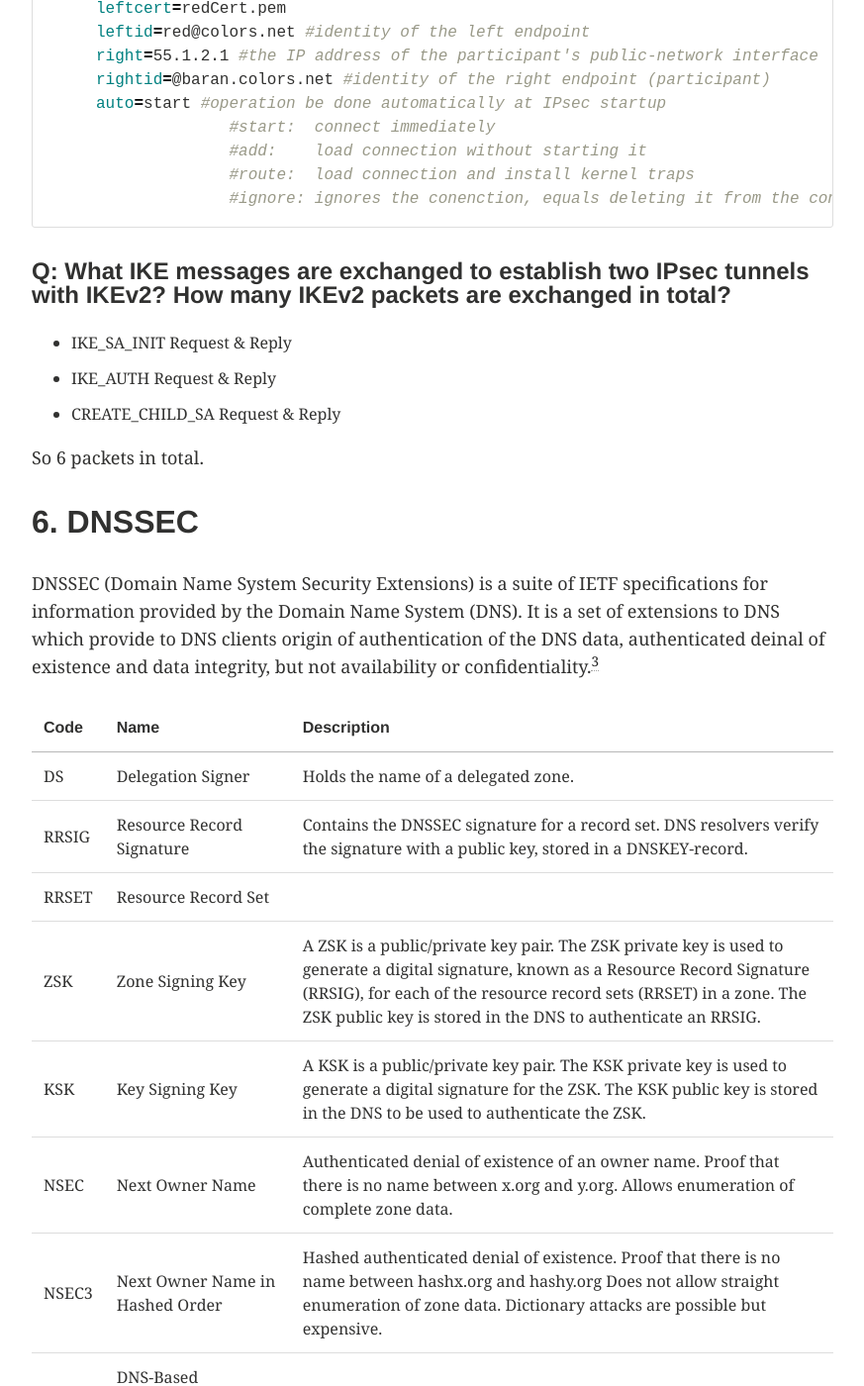
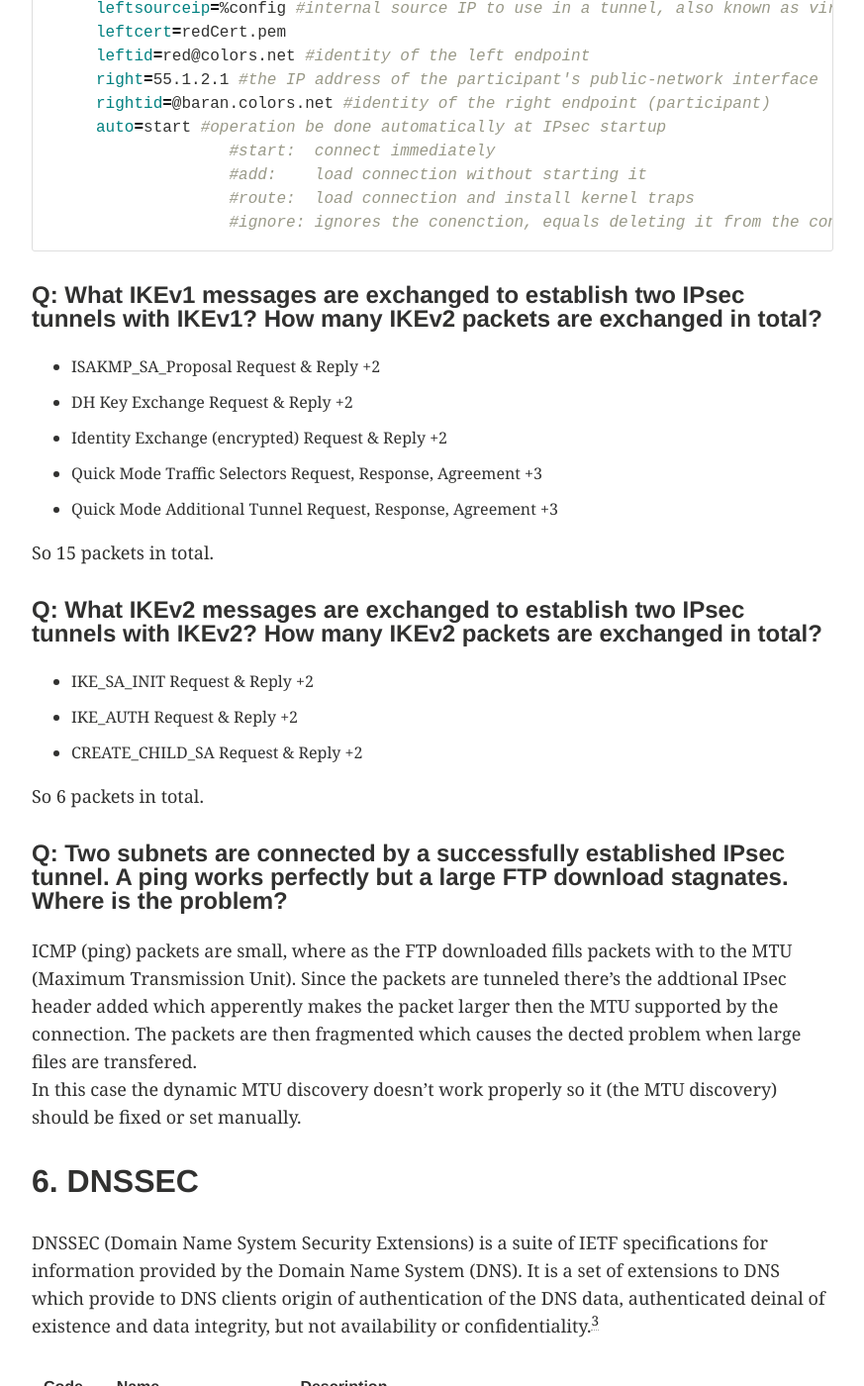
Before and after one commit to aerobless/theowinter.ch-2016, a Jekyll site: the page built from _posts/2015-12-03-Information-Security.md, in a window 1280 px wide and 1400 px high, scrolled down 10057 px. Shown: the whole window at 99% size, without its empty margins (64-937 px from the left). Built offline with Jekyll 4.4.1, drawn with Linux system fonts in a browser that asks for light colours; comment, search, counter and statistics services are not loaded; some of the changed text lies outside the part shown.

Commit message:
Added ipsec and dnssec infos.

```diff
--- a/_posts/2015-12-03-Information-Security.md
+++ b/_posts/2015-12-03-Information-Security.md
@@ -214,7 +214,8 @@
      rightsubnet=10.0.0.0/14 #private subnet behind the participant, expressed as netmask
 conn host
      left=55.1.2.2 #the IP address of the participant's public-network interface
-     leftsourceip=%config #The internal source IP to use in a tunnel, also known as virtual IP.
+     leftsubnet=10.1.0.0/16 #private subnet behind the participant, can be restricted for protocol/port by adding [tcp/http], [6/80] etc.
+     leftsourceip=%config #internal source IP to use in a tunnel, also known as virtual IP.
      leftcert=redCert.pem
      leftid=red@colors.net #identity of the left endpoint
      right=55.1.2.1 #the IP address of the participant's public-network interface
@@ -226,13 +227,30 @@
                    #ignore: ignores the conenction, equals deleting it from the config file
 {% endhighlight %}
 
-####Q: What IKE messages are exchanged to establish two IPsec tunnels with IKEv2? How many IKEv2 packets are exchanged in total?
+####Q: What IKEv1 messages are exchanged to establish two IPsec tunnels with IKEv1? How many IKEv2 packets are exchanged in total?
 
- + IKE_SA_INIT Request & Reply
- + IKE_AUTH Request & Reply
- + CREATE_CHILD_SA Request & Reply
+ + ISAKMP_SA_Proposal Request & Reply +2
+ + DH Key Exchange Request & Reply +2
+ + Identity Exchange (encrypted) Request & Reply +2
+ + Quick Mode Traffic Selectors Request, Response, Agreement +3
+ + Quick Mode Additional Tunnel Request, Response, Agreement +3
+
+ So 15 packets in total.
+
+####Q: What IKEv2 messages are exchanged to establish two IPsec tunnels with IKEv2? How many IKEv2 packets are exchanged in total?
+
+ + IKE_SA_INIT Request & Reply +2
+ + IKE_AUTH Request & Reply +2
+ + CREATE_CHILD_SA Request & Reply +2
 
 So 6 packets in total.
+
+####Q: Two subnets are connected by a successfully established IPsec tunnel. A ping works perfectly but a large FTP download stagnates. Where is the problem?
+
+ICMP (ping) packets are small, where as the FTP downloaded fills packets with to the MTU (Maximum Transmission Unit). Since the packets are
+tunneled there's the addtional IPsec header added which apperently makes the packet larger then the MTU supported by the connection. The packets are then
+fragmented which causes the dected problem when large files are transfered.
+In this case the dynamic MTU discovery doesn't work properly so it (the MTU discovery) should be fixed or set manually.
 
 ##6. DNSSEC
 DNSSEC (Domain Name System Security Extensions) is a suite of IETF specifications for information provided by the Domain
@@ -244,14 +262,35 @@
 | DS    | Delegation Signer                          | Holds the name of a delegated zone.                                                                                                                                                                                                                                      |
 | RRSIG | Resource Record Signature                  | Contains the DNSSEC signature for a record set. DNS resolvers verify the signature with a public key, stored in a DNSKEY-record.                                                                                                                                         |
 | RRSET | Resource Record Set                        |                                                                                                                                                                                                                                                                          |
-| ZSK   | Zone Signing Key                           | A ZSK is a public/private key pair. The ZSK private key is used to generate a digital signature, known as a Resource Record Signature (RRSIG), for each of the resource record sets (RRSET) in a zone. The ZSK public key is stored in the DNS to authenticate an RRSIG. |
-| KSK   | Key Signing Key                            | A KSK is a public/private key pair. The KSK private key is used to generate a digital signature for the ZSK.  The KSK public key is stored in the DNS to be used to authenticate the ZSK.                                                                                |
+| ZSK   | Zone Signing Key                           | Has flag 256. A ZSK is a public/private key pair. The ZSK private key is used to generate a digital signature, known as a Resource Record Signature (RRSIG), for each of the resource record sets (RRSET) in a zone. The ZSK public key is stored in the DNS to authenticate an RRSIG. |
+| KSK   | Key Signing Key                            | Has flag 257. A KSK is a public/private key pair. The KSK private key is used to generate a digital signature for the ZSK.  The KSK public key is stored in the DNS to be used to authenticate the ZSK.                                                                                |
 | NSEC  | Next Owner Name                            | Authenticated denial of existence of an owner name. Proof that there is no name between x.org and y.org. Allows enumeration of complete zone data.                                                                                                                       |
 | NSEC3 | Next Owner Name in Hashed Order            | Hashed authenticated denial of existence. Proof that there is no name between hashx.org and hashy.org Does not allow straight enumeration of zone data. Dictionary attacks are possible but expensive.                                                                   |
 | DANE  | DNS-Based Authentication of Named Entities |                                                                                                                                                                                                                                                                          |
 | TLD   | Top Level Domain                           |                                                                                                                                                                                                                                                                          |
 | DoC   | Department of Commerce                     |                                                                                                                                                                                                                                                                          |
 | DSR   | Delegation Sign Record                     |
+
+####Reading a DNSSEC Resource Record
+
+{% highlight bash %}
+
+switch.ch. 81154 IN DNSKEY 256 3 5 AwEAAeCDWwjJO4mXBzayiKf4p7waJ7Ew
+                              eUnsTsAWkxpfELci4iaVdBugzYPfsZIg
+                              9R6TIPky3LoPAPmIjCc2fbFkKnrGI7hJ
+                              jXAGMRwRJIBprFx4BXZSsjsvGb6MGC+e
+                              xHSlXw==
+                              ;{id = 64608 (zsk), size = 768b}
+{% endhighlight %}
+
+| Flag  | Description                       |
+|-------|-----------------------------------|
+| 256   | Zone Signing Key (ZSK)            |
+| 257   | Key Signing Key (KSK)             |
+| 5     | SHA-1 with RSA                    |
+| 7     | SHA-1 with RSA & NSEC3 with SHA-1 |
+| 8     | SHA-256 with RSA                  |
+| 10    | SHA-512                           |
 
 ####Chain of trust
 
@@ -427,6 +466,13 @@
 
 The pin file used to protect the certificate is located at `/3F00/0000`.
 
+##12. Anonymizing Mixes
+
+####Typical problems
+
+ + not encrypted (input = output)
+ + duplicated packets are not recognized and handed to the next mix node
+ + packets are handed to the next mix node with none or minimal delay
 
 [^1]: [Wikipedia: Quantum key distribution](https://en.wikipedia.org/wiki/Quantum_key_distribution)
 [^2]: [StrongSwan ipsec.conf](https://wiki.strongswan.org/projects/strongswan/wiki/IpsecConf#Reusing-Existing-Parameters)
```
